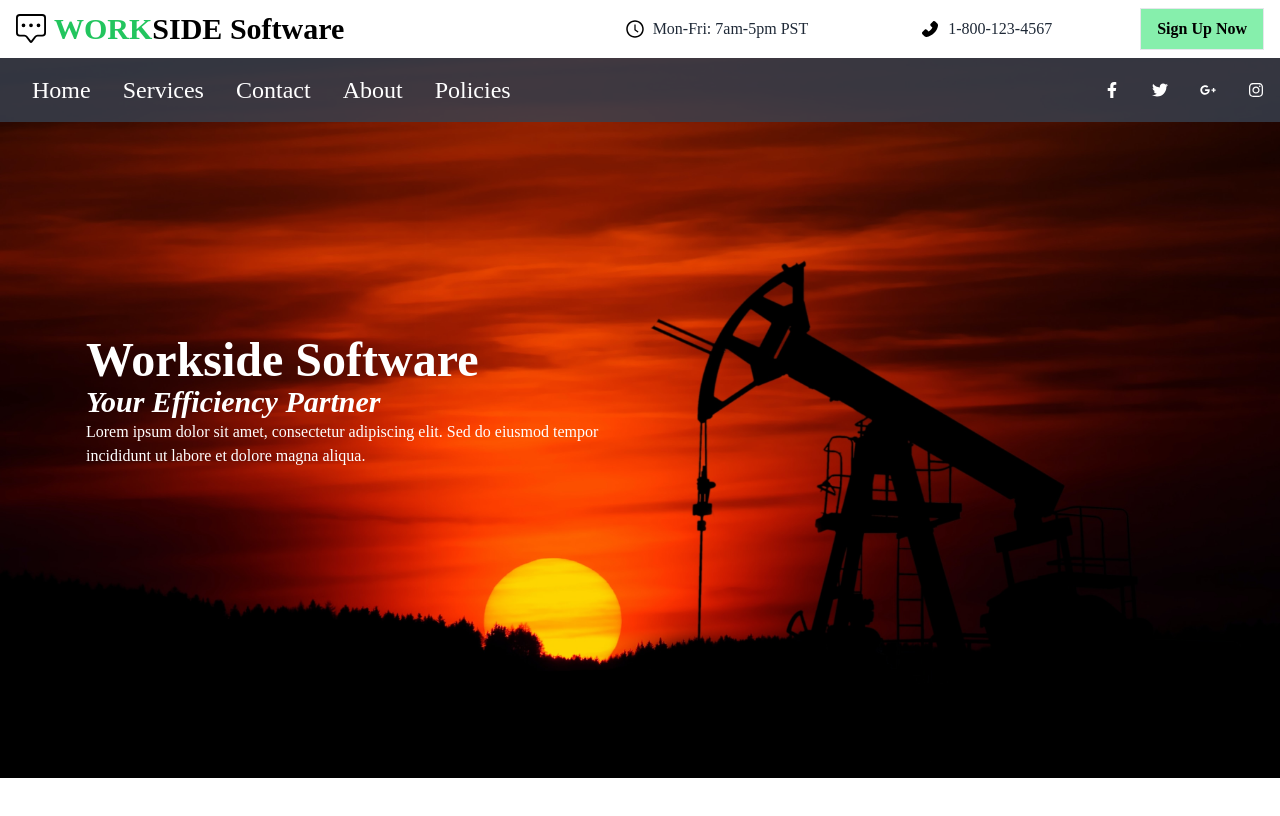
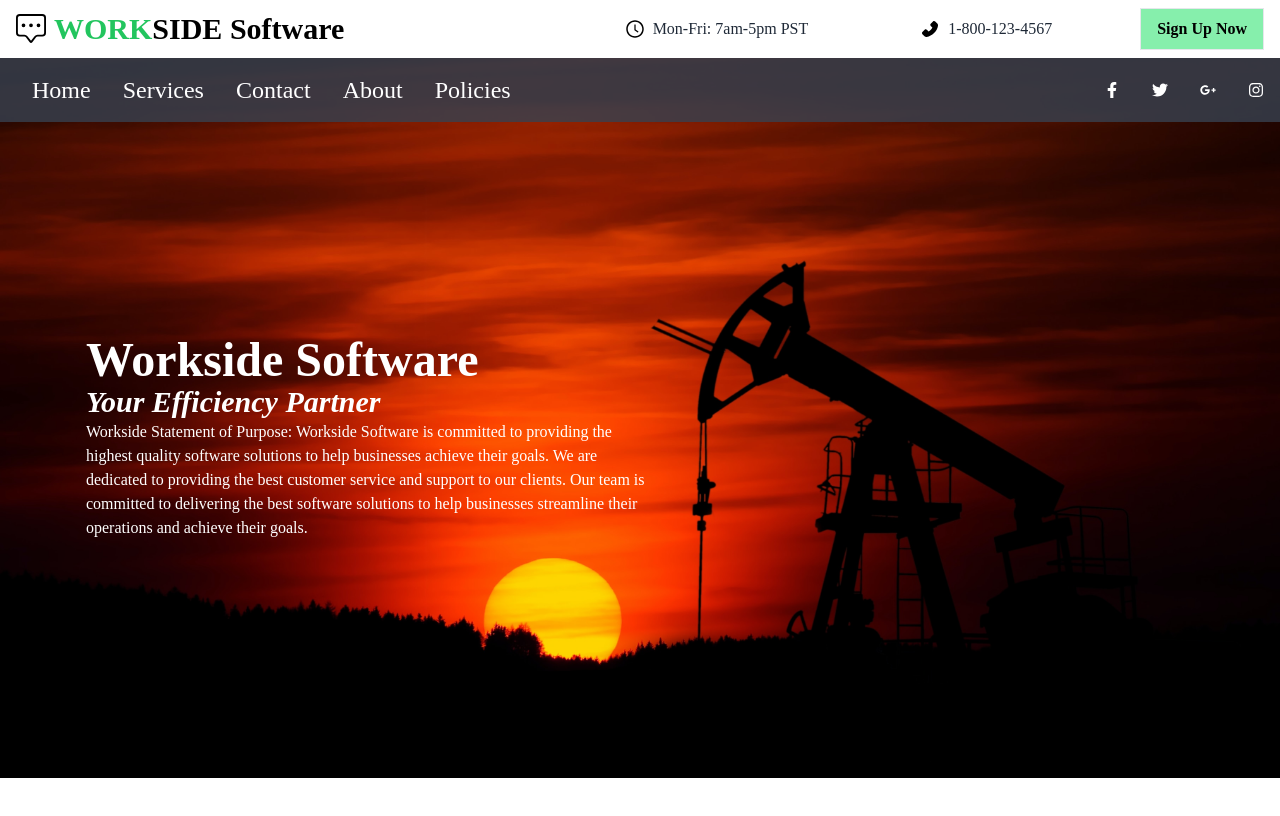
Before and after one commit to suntan-superman/worksidesite, a React (Create React App) app: page / in a window 1280 px wide. Shown: the top 816 px of the page. Built offline with nearby package versions, Linux system fonts and the light colour scheme.

Commit message:
Changed Home Page

```diff
--- a/src/components/WorksidePanel.jsx
+++ b/src/components/WorksidePanel.jsx
@@ -13,8 +13,12 @@ const WorksidePanel = () => {
           <h1 className="font-bold text-5xl">Workside Software</h1>
           <h2 className="text-3xl italic">Your Efficiency Partner</h2>
           <p>
-            Lorem ipsum dolor sit amet, consectetur adipiscing elit. Sed do
-            eiusmod tempor incididunt ut labore et dolore magna aliqua.
+            Workside Statement of Purpose: Workside Software is committed to
+            providing the highest quality software solutions to help businesses
+            achieve their goals. We are dedicated to providing the best customer
+            service and support to our clients. Our team is committed to
+            delivering the best software solutions to help businesses streamline
+            their operations and achieve their goals.
           </p>
         </div>
       </div>
```
